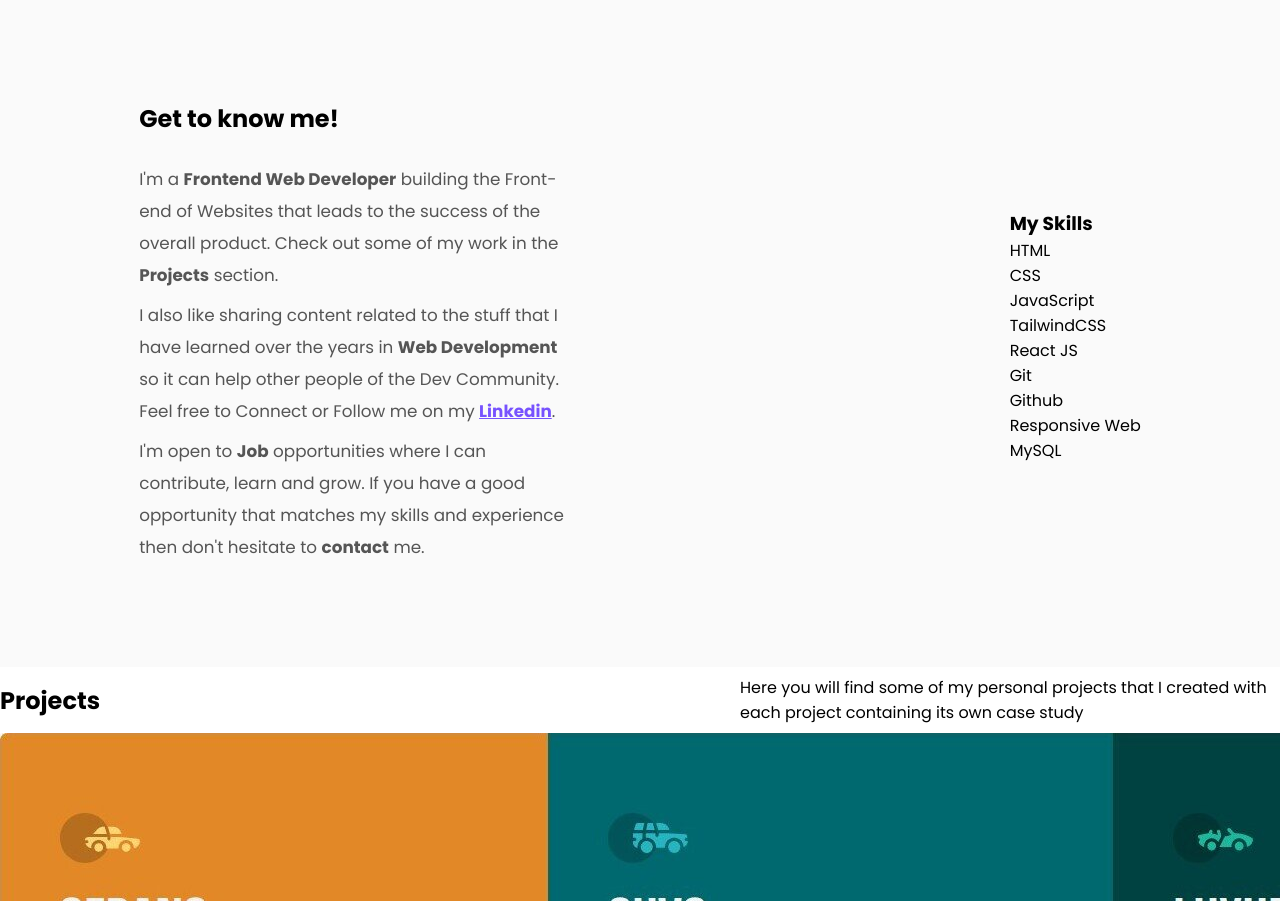
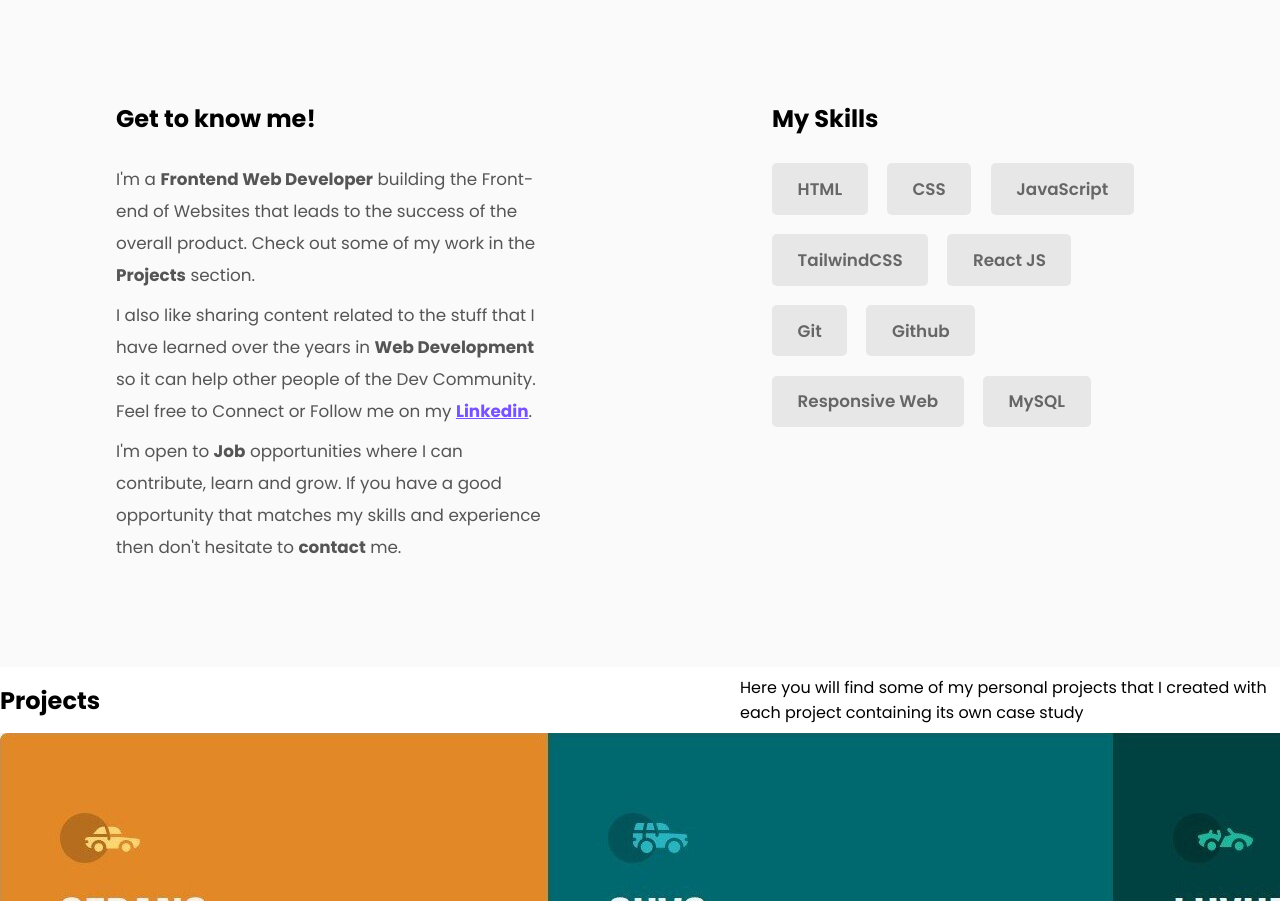
Before and after one commit to Abaljerind/my-portfolio, a plain HTML site: page index.html in a window 1280 px wide. Shown: the part 1011-1912 px from the top of the page. Drawn offline with Linux system fonts and the light colour scheme.

Commit message:
fix .content-about, add: aside.skills-set, h3.skill-title, .skills, p.skill

```diff
--- a/styles/app.css
+++ b/styles/app.css
@@ -201,9 +201,9 @@ main section.about header.header-about p {
 main section.about .content-about {
   display: flex;
   flex-direction: row;
-  justify-content: space-around;
-  align-items: center;
-  column-gap: 12rem;
+  justify-content: center;
+  align-items: flex-start;
+  column-gap: 6rem;
   margin-top: 6rem;
 }
 
@@ -233,7 +233,32 @@ span.bold {
 main section.about .content-about article.introduction p span.bold a {
   color: #7752fe;
 }
-/* main section.about .content-about aside.skills-set {
+
+main section.about .content-about aside.skills-set {
+  width: 35%;
   display: flex;
   flex-wrap: wrap;
-} */
+  flex-direction: column;
+  justify-content: flex-start;
+}
+
+main section.about .content-about aside.skills-set h3.skill-title {
+  font-size: 1.5em;
+  font-weight: 700;
+  margin-bottom: 1.7rem;
+}
+
+main section.about .content-about aside.skills-set .skills {
+  display: flex;
+  flex-wrap: wrap;
+  color: #666;
+  font-weight: 600;
+  font-size: 1.05em;
+  gap: 1.2rem;
+}
+
+main section.about .content-about aside.skills-set .skills p.skill {
+  background-color: rgba(153, 153, 153, 0.2);
+  border-radius: 5px;
+  padding: 0.8rem 1.6rem;
+}
```
